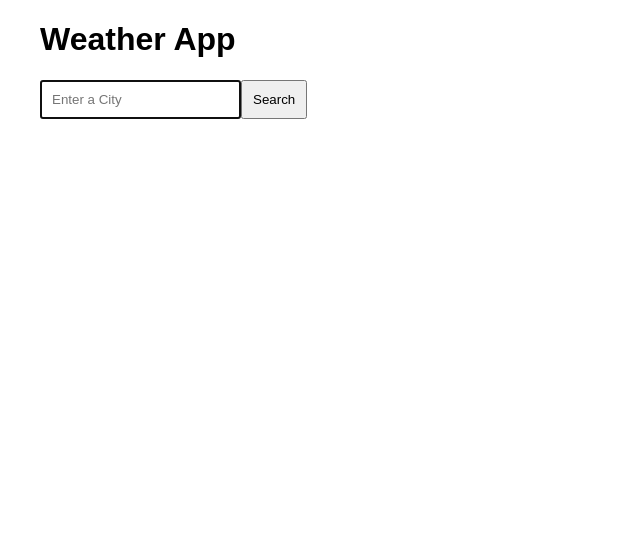
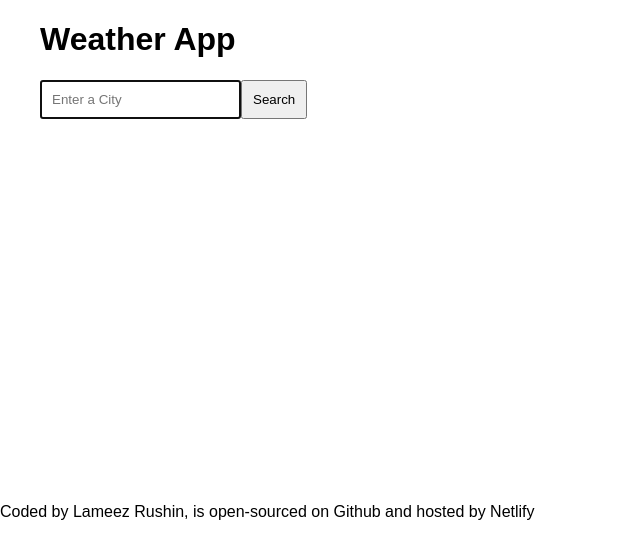
Before and after one commit to LameezRushin/lameez-weather-project, a React (Create React App) app in the folder my-app/: page / in a window 1280 px wide. Shown: the top 558 px of the page, without its empty margins (0-640 px from the left). Built offline with nearby package versions, Linux system fonts and the light colour scheme.

Commit message:
Updated the title

```diff
--- a/my-app/public/index.html
+++ b/my-app/public/index.html
@@ -24,7 +24,7 @@
       work correctly both with client-side routing and a non-root public URL.
       Learn how to configure a non-root public URL by running `npm run build`.
     -->
-    <title>React App</title>
+    <title>Lameez's Weather App</title>
   </head>
   <body>
     <noscript>You need to enable JavaScript to run this app.</noscript>
--- a/my-app/src/index.js
+++ b/my-app/src/index.js
@@ -10,6 +10,7 @@ const root = ReactDOM.createRoot(document.getElementById('root'));
 root.render(
   <React.StrictMode>
     <Display />
+    <footer>Coded by Lameez Rushin, is open-sourced on Github and hosted by Netlify</footer>
   </React.StrictMode>
 );
 
--- a/my-app/src/styles.css
+++ b/my-app/src/styles.css
@@ -10,6 +10,9 @@ body {
     margin-left: 40px;
   }
 
+  footer {
+    margin-top: 30%;
+  }
   .search,
   .submit {
     padding: 10px;
```
